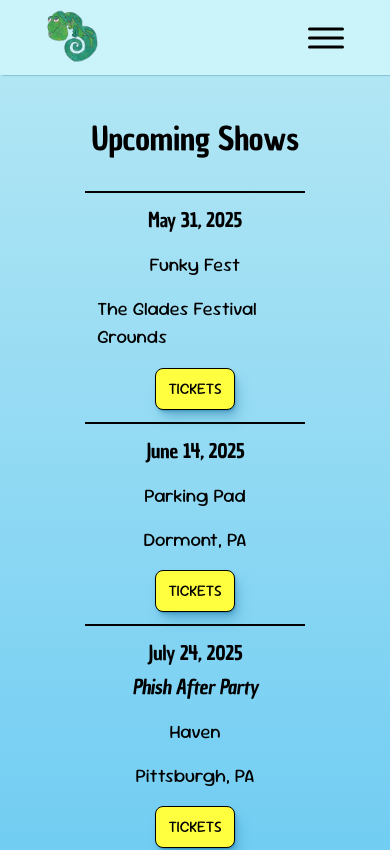
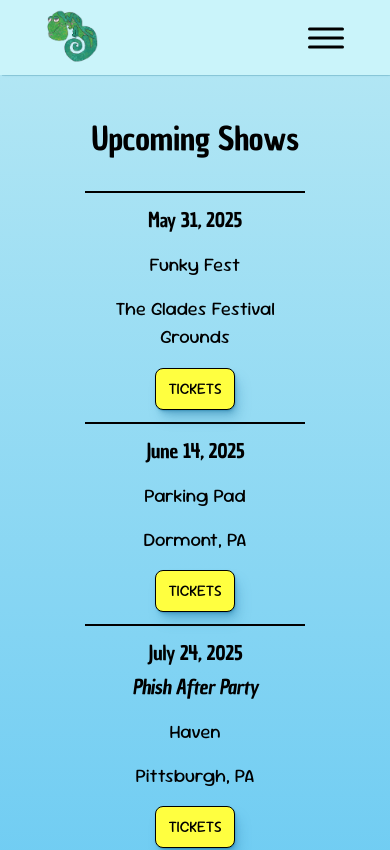
Before and after one commit to danielkurtsawyer/wild-blue-yonder, a React (Vite) app in the folder wild-blue-yonder-website/: page /shows in a window 390 px wide. Shown: the top 850 px of the page. Built offline with nearby package versions, Linux system fonts and the light colour scheme.

Commit message:
Fix longer show item info text-alignment to be center aligned

```diff
--- a/wild-blue-yonder-website/src/components/ShowItem/show-item.css
+++ b/wild-blue-yonder-website/src/components/ShowItem/show-item.css
@@ -31,6 +31,9 @@
     display: flex;
     flex-direction: column;
   }
+  .show-item-container p {
+    text-align: center;
+  }
   .date-and-title {
     align-items: center;
   }
```
